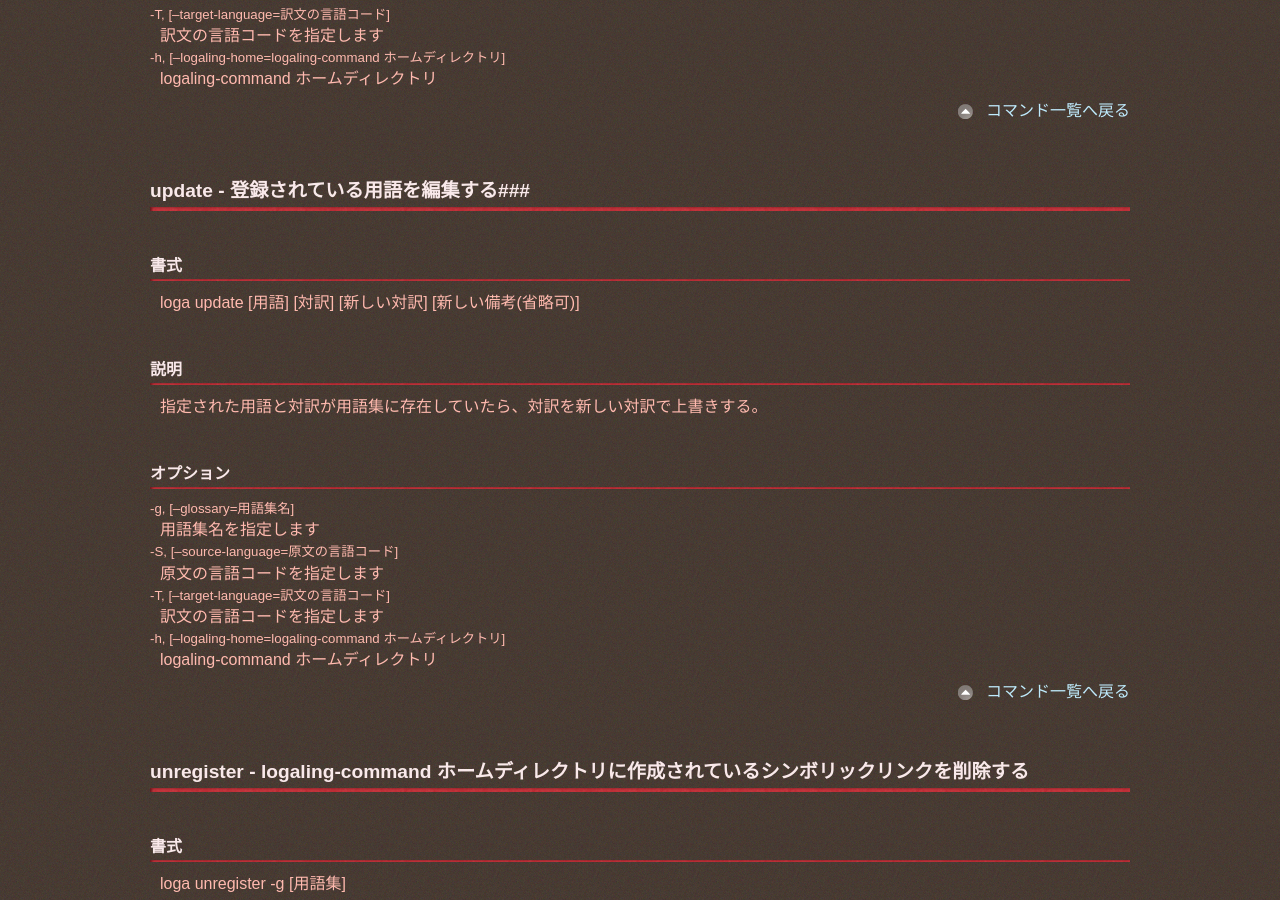
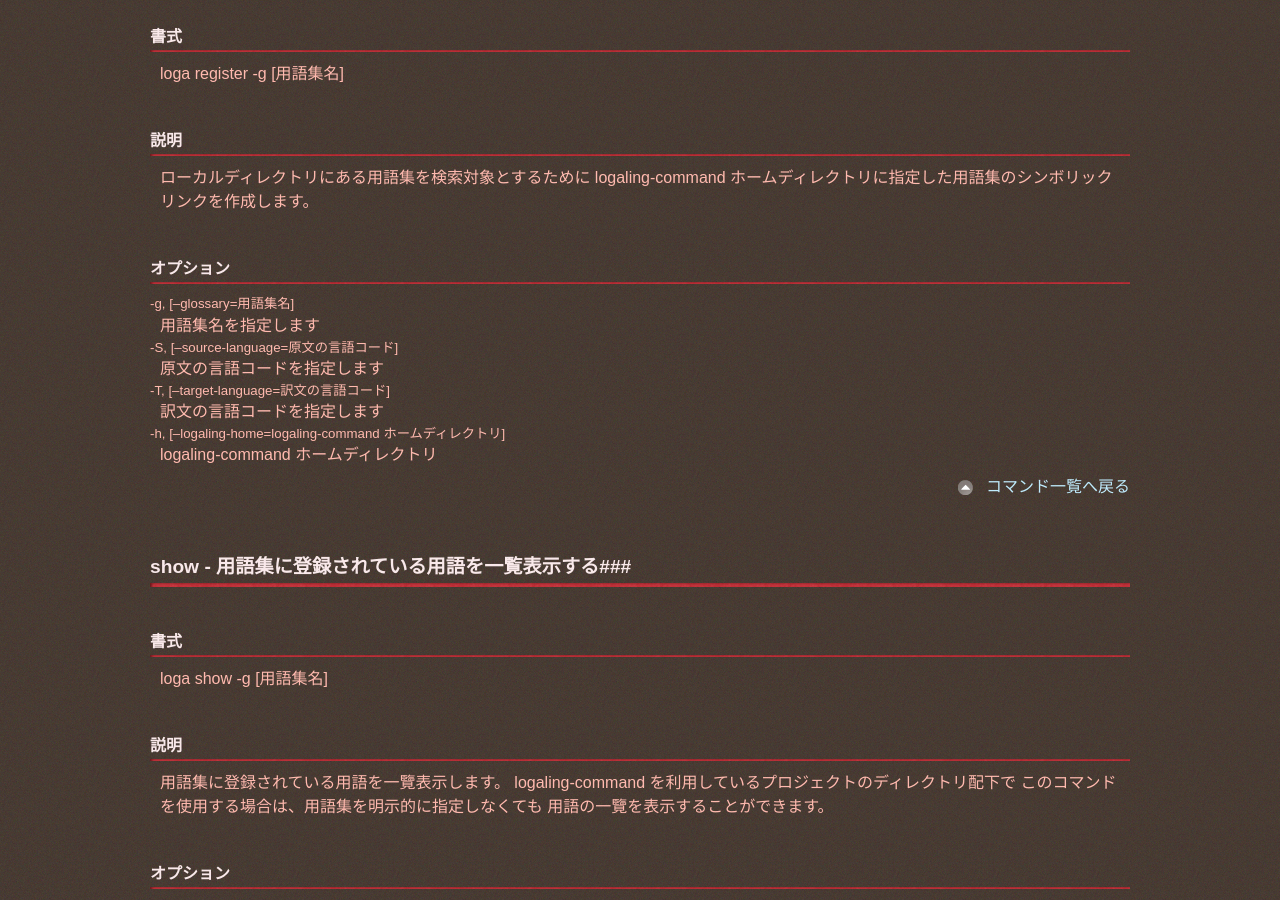
Before and after one commit to logaling/logaling.github.com, a Jekyll site: the page built from reference.md, in a window 1280 px wide and 900 px high, scrolled down 5035 px. Built offline with Jekyll 4.4.1, drawn with Linux system fonts in a browser that asks for light colours; some web fonts are replaced; Markdown is read by kramdown in place of the engine named in the settings; some of the changed text lies outside the part shown.

Commit message:
[#24048801] add 'show' and 'list' command

```diff
--- a/reference.md
+++ b/reference.md
@@ -15,9 +15,11 @@ title: コマンドリファレンス
 <li><a href="#delete">delete</a></li>
 <li><a href="#help">help</a></li>
 <li><a href="#import">import</a></li>
+<li><a href="#list">list</a></li>
 <li><a href="#lookup">lookup</a></li>
 <li><a href="#new">new</a></li>
 <li><a href="#register">register</a></li>
+<li><a href="#show">show</a></li>
 <li><a href="#update">update</a></li>
 <li><a href="#unregister">unregister</a></li>
 <li><a href="#version">version</a></li>
@@ -123,6 +125,17 @@ logaling-command で利用できる形式の用語集が存在する
 
 
 
+### <a id="list">list</a> - 登録されている用語集名を一覽表示する ###
+#### 書式
+loga list
+#### 説明
+現在登録されている用語集名の一覽を表示します。
+
+<p class="toTop"><a href="#commands">コマンド一覧へ戻る</a></p>
+
+
+
+
 ### <a id="lookup">lookup</a> - 用語を検索する###
 #### 書式
 loga lookup [用語]
@@ -166,6 +179,28 @@ loga register -g [用語集名]
 #### 説明
 ローカルディレクトリにある用語集を検索対象とするために
 logaling-command ホームディレクトリに指定した用語集のシンボリックリンクを作成します。
+#### オプション
+##### -g, [--glossary=用語集名]
+用語集名を指定します
+##### -S, [--source-language=原文の言語コード]
+原文の言語コードを指定します
+##### -T, [--target-language=訳文の言語コード]
+訳文の言語コードを指定します
+##### -h, [--logaling-home=logaling-command ホームディレクトリ]
+logaling-command ホームディレクトリ
+
+<p class="toTop"><a href="#commands">コマンド一覧へ戻る</a></p>
+
+
+
+### <a id="show">show</a> - 用語集に登録されている用語を一覧表示する###
+#### 書式
+loga show -g [用語集名]
+#### 説明
+用語集に登録されている用語を一覽表示します。
+logaling-command を利用しているプロジェクトのディレクトリ配下で
+このコマンドを使用する場合は、用語集を明示的に指定しなくても
+用語の一覽を表示することができます。
 #### オプション
 ##### -g, [--glossary=用語集名]
 用語集名を指定します
```
